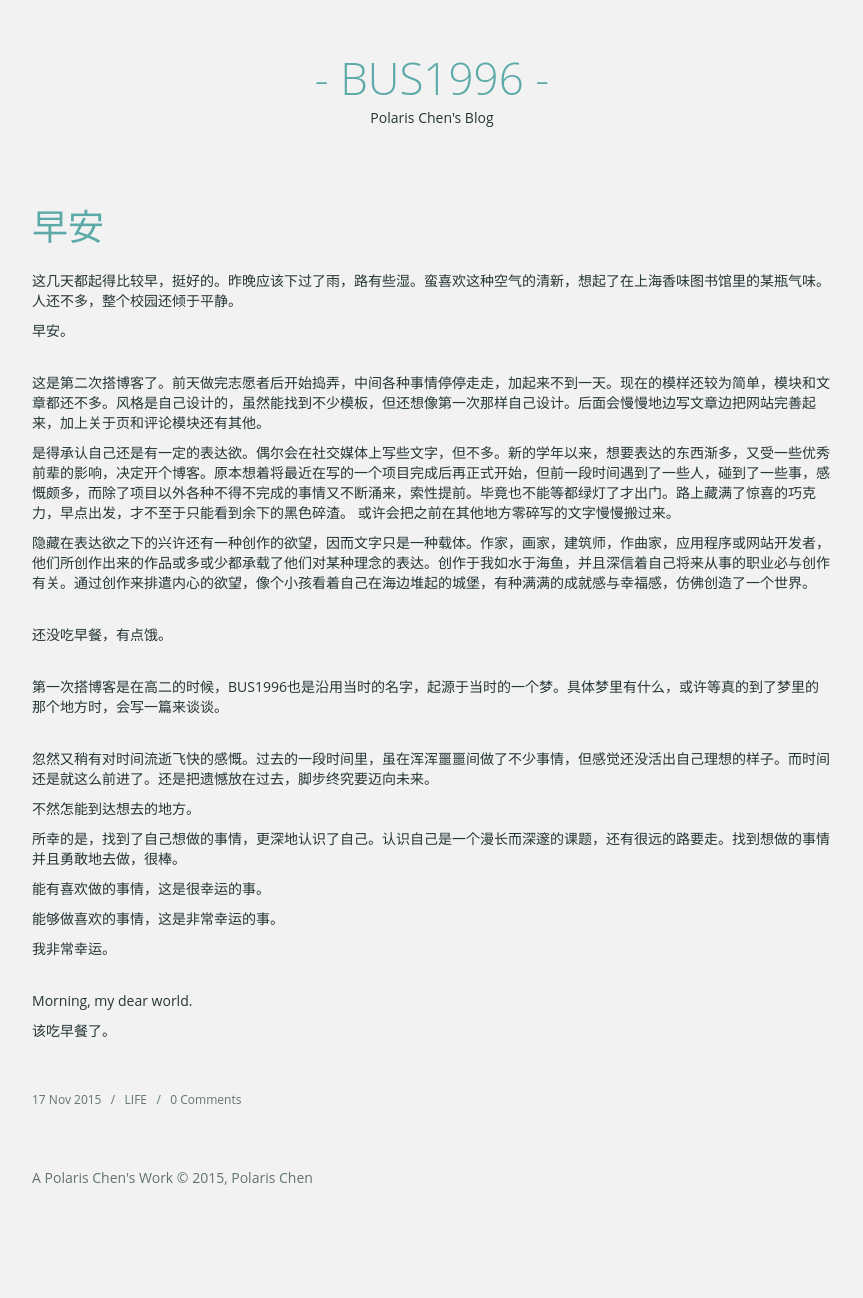
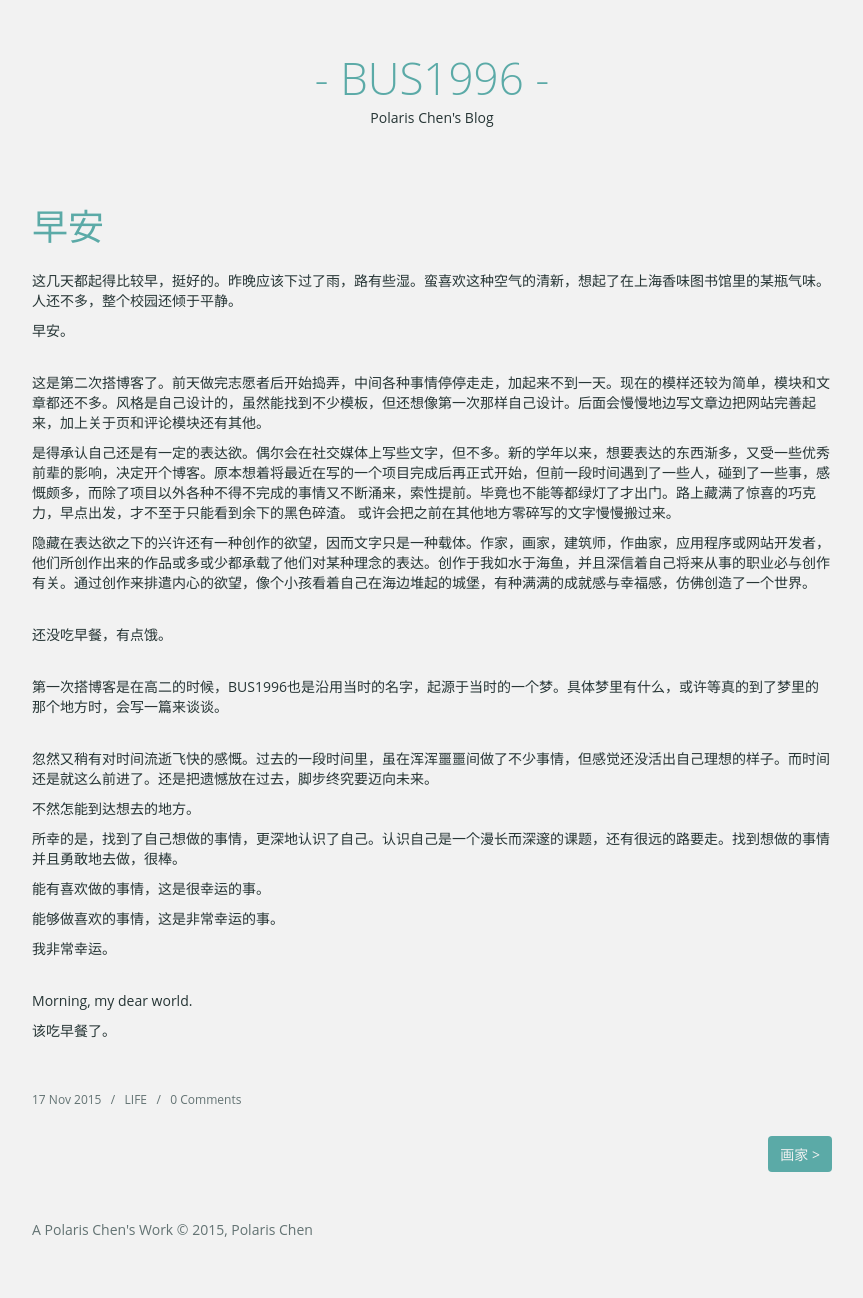
Before and after one commit to pol-chen/BUS1996, a Jekyll site: the page built from _posts/2015-11-17-morning.html, in a window 1280 px wide. Shown: the whole page, without its empty margins (208-1071 px from the left). Built offline with Jekyll 4.4.1, drawn with Linux system fonts in a browser that asks for light colours; comment, search, counter and statistics services are not loaded; before the commit the page ends 1246 px from its top, so only the background shows below that.

Commit message:
Add post navigation

```diff
--- a/_layouts/post.html
+++ b/_layouts/post.html
@@ -22,6 +22,15 @@
         <span>&nbsp;&nbsp;/&nbsp;&nbsp;</span>
         <a href="{{ site.baseurl }}{{ page.url }}#disqus_thread">0 Comments</a>
     </footer>
+</section>
+
+<section class="post-navigation">
+    {% if page.previous.title != null %}
+    <a class="prev" href="{{ site.baseurl }}{{ page.previous.url }}">&lt;&nbsp;{{ page.previous.title }}</a>
+    {% endif %}
+    {% if page.next.title != null %}
+    <a class="next" href="{{ site.baseurl }}{{ page.next.url }}">{{ page.next.title }}&nbsp;&gt;</a>
+    {% endif %}
 </section>
 
 <section>
--- a/assets/css/style.css
+++ b/assets/css/style.css
@@ -10,6 +10,7 @@ body {
 .page-header,
 .page-footer,
 .posts,
+.post-navigation,
 #disqus_thread {
     margin: 0 auto;
     width: 800px;
@@ -66,6 +67,28 @@ strong {
     /*color: #5BAAA7;*/
     font-weight: 500;
 }
+.post-navigation {
+    overflow: hidden;
+    clear: both;
+}
+.post-navigation a {
+    width: auto;
+    margin: 8px 0;
+    padding: 8px 12px;
+    font-size: 14px;
+    color: #F2F2F2;
+    background: #5BAAA7;
+    -webkit-border-radius: 4px;
+    -moz-border-radius: 4px;
+    -o-border-radius: 4px;
+    border-radius: 4px;
+}
+.post-navigation .prev {
+    float: left;
+}
+.post-navigation .next {
+    float: right;
+}
 .post-footer {
     padding: 20px 0;
     font-size: 12px;
```
Also changed, not shown: 4 other files.
